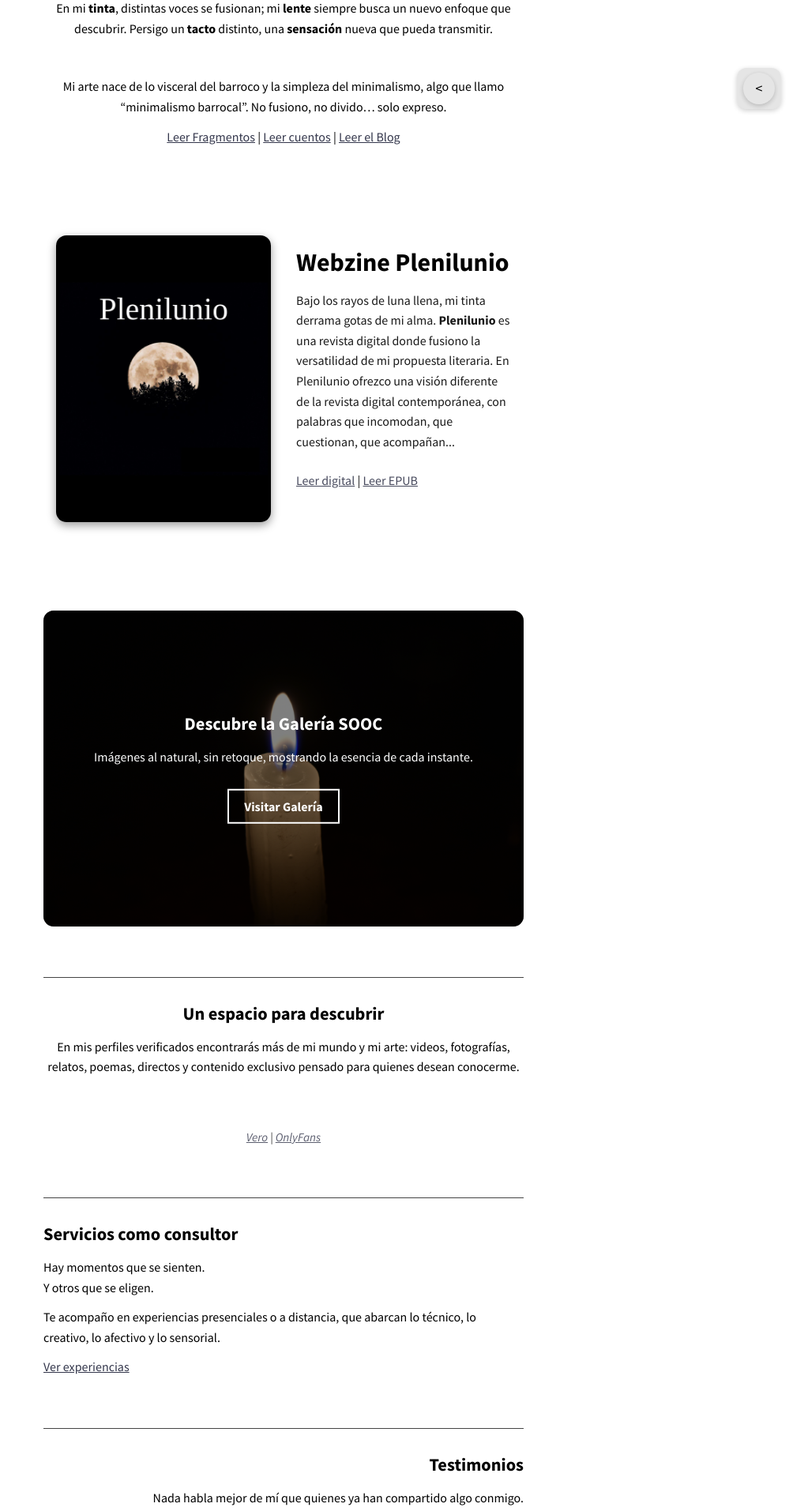
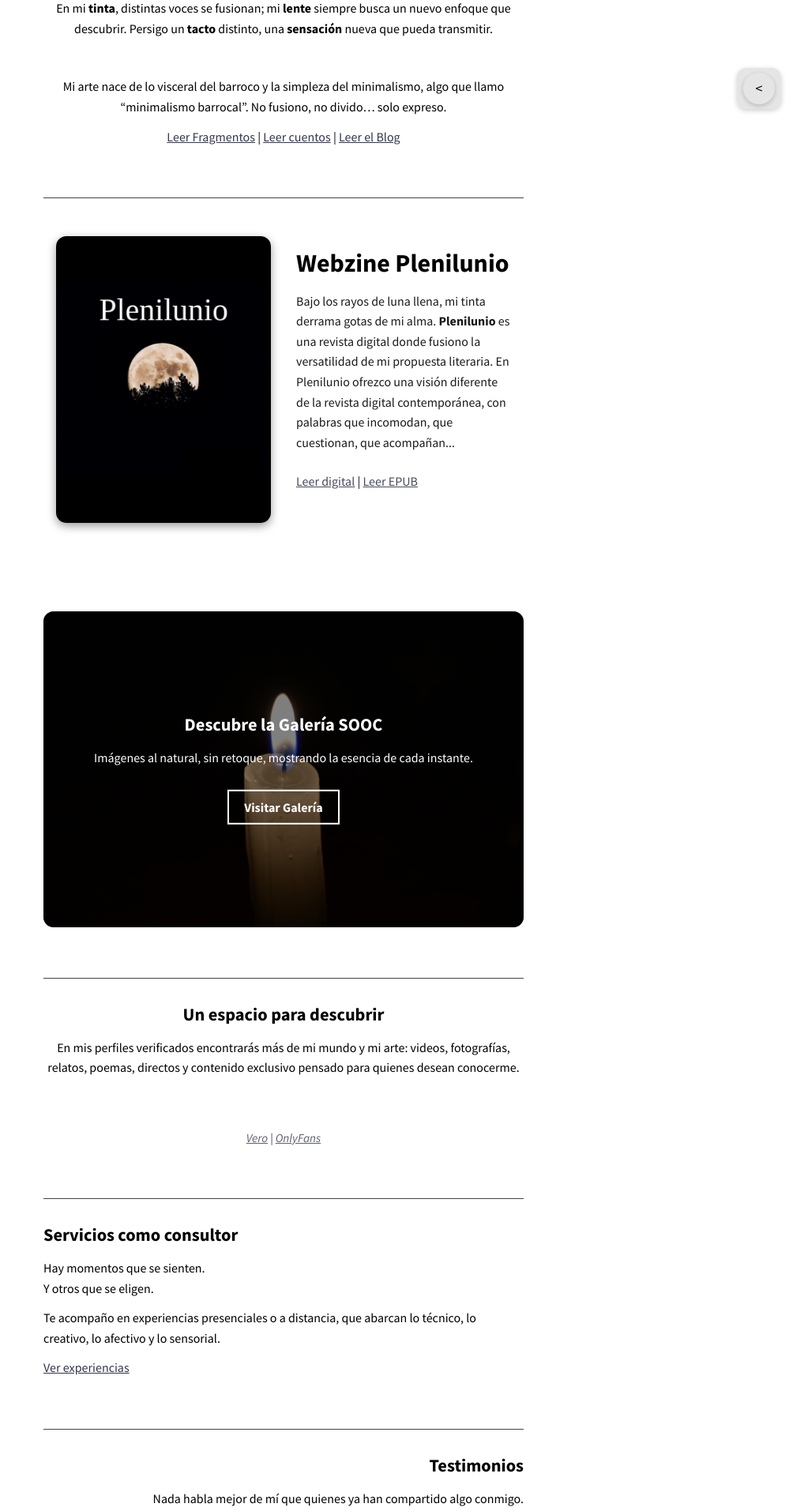
Before and after one commit to KajiiNarumi/iasuarezv, a Jekyll site: the page built from index.html, in a window 1280 px wide. Shown: the part 742-2655 px from the top of the page at 79% size, without its empty margins (281-1280 px from the left). Built offline with Jekyll 4.4.1, drawn with Linux system fonts in a browser that asks for light colours; nearby versions of some CDN libraries; the list of posts is cut into pages by our own code.

Commit message:
Add 'bloque' class to plenilunio-section

```diff
--- a/index.html
+++ b/index.html
@@ -30,7 +30,7 @@ entries_layout: list
   </section>
 
 
-<section class="plenilunio-section">
+<section class="plenilunio-section bloque">
   <div class="plenilunio-contenedor">
     <!-- Imagen -->
     <div class="plenilunio-imagen">
```
